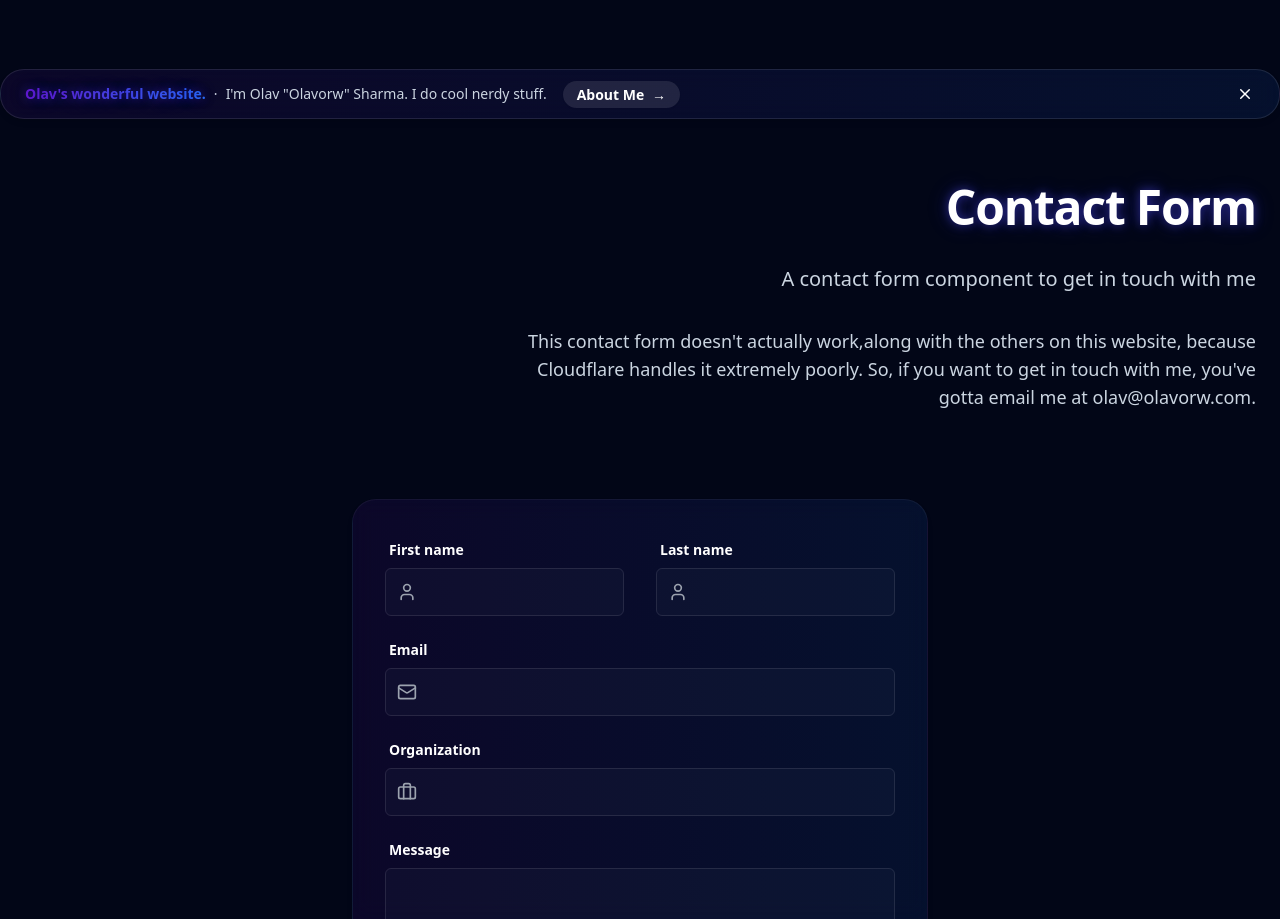
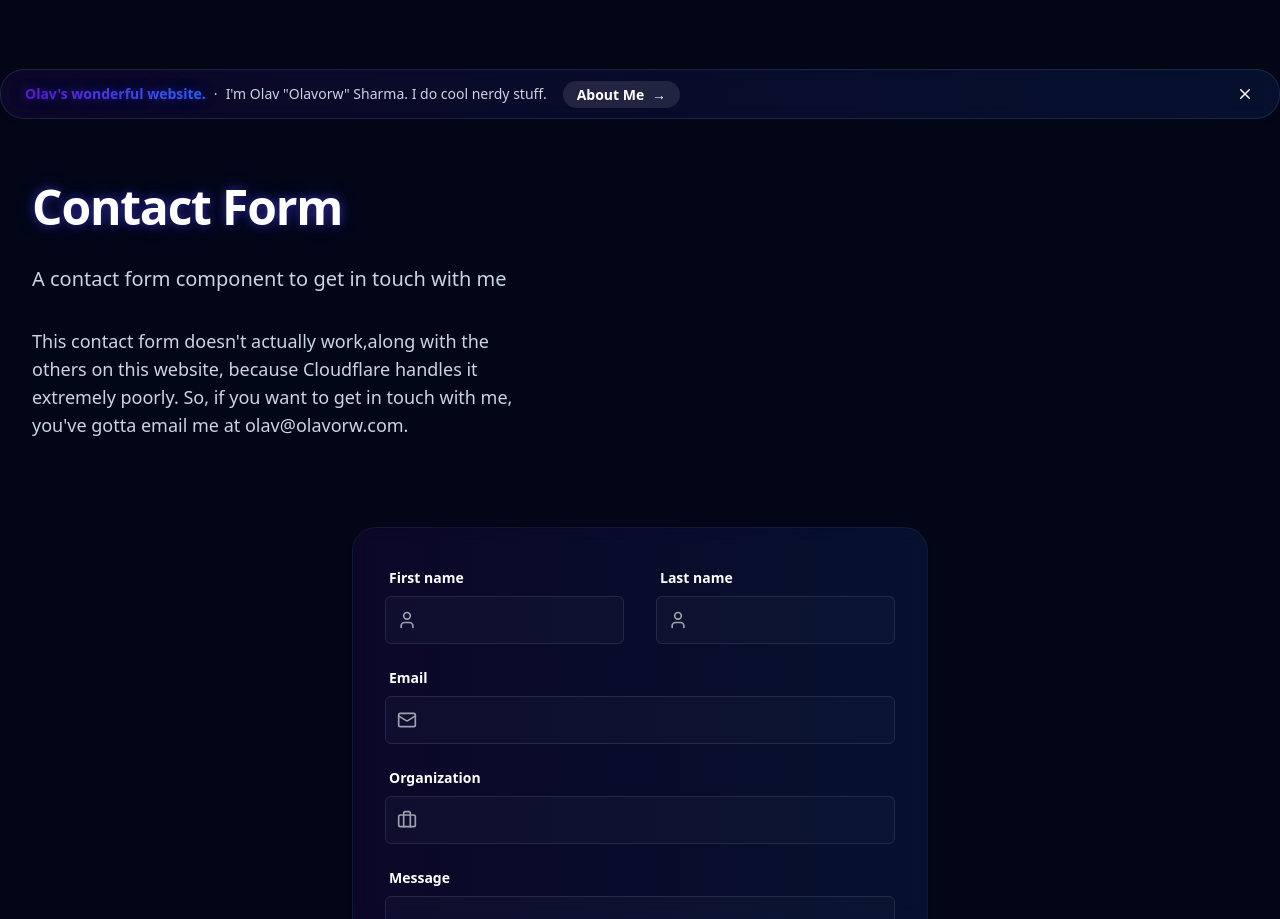
Before and after one commit to olavorw/olavorw.com, a Next.js app: page /showcase/web-components in a window 1280 px wide. Shown: the part 2743-3662 px from the top of the page. Built offline with nearby package versions, Linux system fonts and the light colour scheme; a web font is replaced by a local one.

Commit message:
Remove unused `rightAligned` prop from UnifiedSection.
The `rightAligned` prop was removed as it is no longer required for the component. This simplifies the code and reduces potential confusion around unused properties. No behavioral changes are introduced with this update.

```diff
--- a/src/app/showcase/web-components/page.tsx
+++ b/src/app/showcase/web-components/page.tsx
@@ -114,7 +114,6 @@ export default function WebComponents() {
       />
       <UnifiedSection
         topOfPage={false}
-        rightAligned={true}
         title={'Contact Form'}
         description={'A contact form component to get in touch with me'}
         content={
```
